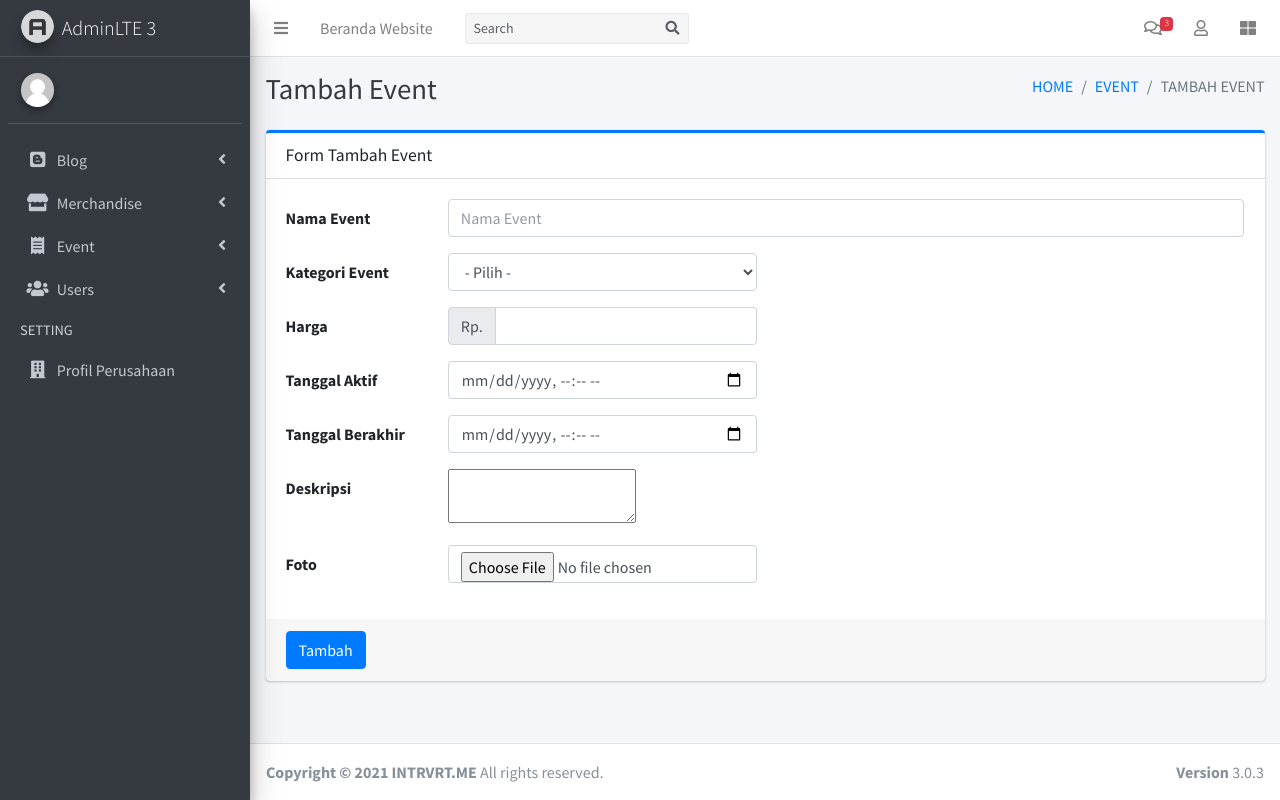
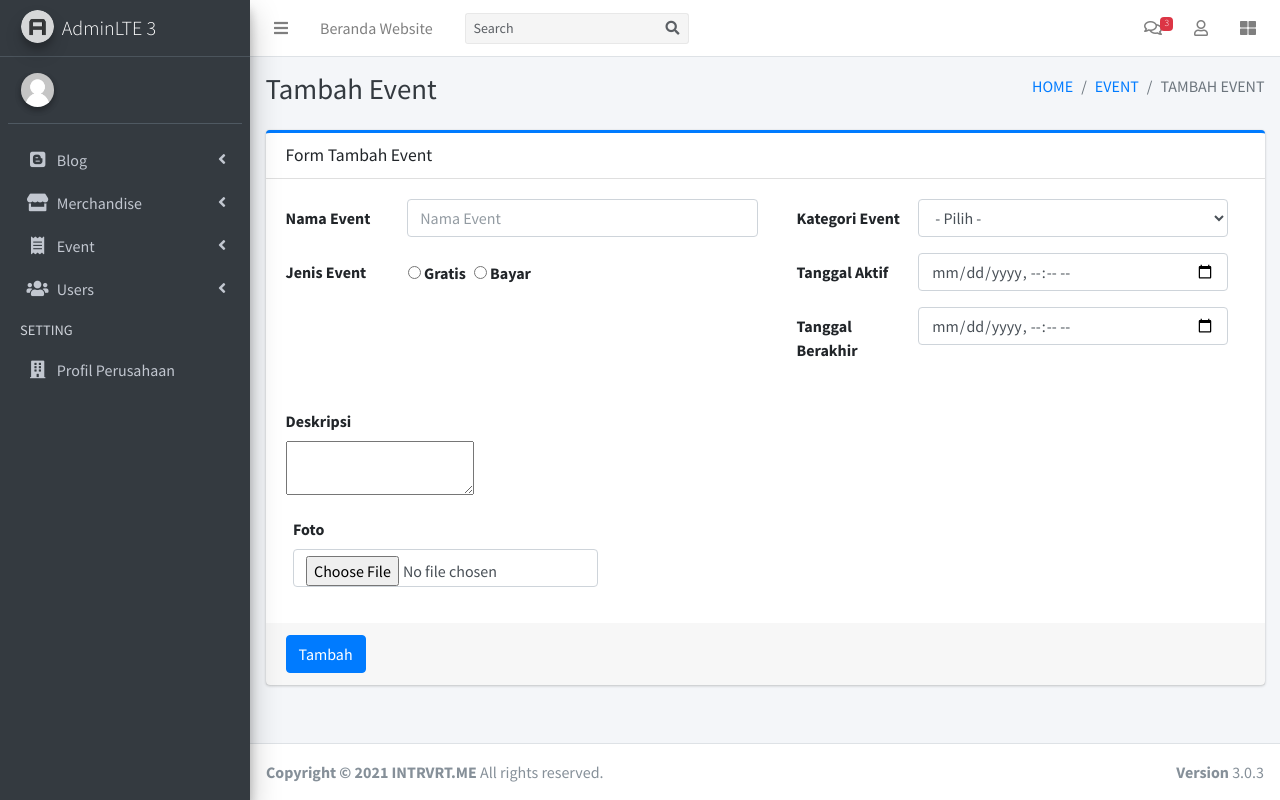
Before and after one commit to diazadha/Intrvrt.me-Website_Project, a CodeIgniter app: page /database/index.php/admin/event/tambah in a window 1280 px wide. Run offline with CodeIgniter, Linux system fonts and the light colour scheme; data that the repository does not hold is empty; some libraries are stand-ins or nearby versions.

Commit message:
Update tampilan tambah Event

```diff
--- a/application/views/admin/tambah_event.php
+++ b/application/views/admin/tambah_event.php
@@ -31,19 +31,47 @@
                             </h3>
                         </div>
                         <form class="form-horizontal" enctype="multipart/form-data" action ="<?=base_url('admin/Event/tambah_event')?>" method="POST">
+
                             <div class="card-body">
                             <?=$this->session->flashdata('message'); $this->session->unset_userdata('message');?>
+                                <div class="row">
+                                    <div class="col-6">
                                         <div class="form-group row">
-                                    <label for="name" class="col-sm-2 col-form-label">Nama Event</label>
-                                    <div class="col-sm-10">
+                                            <label class="col-sm-3 col-form-label">Nama Event</label>
+                                            <div class="input-group col-9">
                                                 <?= form_error('nama', '<small class="text-danger pl-1">', '</small>'); ?>
                                                 <input type="text" class="form-control" id="nama_event" placeholder="Nama Event" name="nama_event" required>
                                             </div>
                                         </div>
 
                                         <div class="form-group row">
-                                    <label for="kategori" class="col-sm-2 col-form-label">Kategori Event</label>
-                                    <div class="col-sm-4">
+                                            <label class="col-sm-3 col-form-label">Jenis Event</label>
+                                            <div class="ml-2 mt-2">
+                                                <input type="radio" name="rad" id="rad1" value="1" class="rad"/>
+                                                <label>Gratis</label>
+                                            </div>
+                                            <div class="ml-2 mt-2">
+                                                <input type="radio" name="rad" id="rad2" value="2" class="rad"/>
+                                                <label>Bayar</label>
+                                            </div>
+                                        </div>
+
+                                        <div class="form-group row" id="form2" style="display:none">
+                                            <label class="col-sm-3 col-form-label">Harga</label>
+                                            <div class="input-group flex-nowrap col-9">
+                                                <div class="input-group-prepend">
+                                                    <span class="input-group-text" id="addon-wrapping">Rp.</span>
+                                                </div>
+                                                <input type="number" name="harga" value="0" class="form-control" aria-label="stok" aria-describedby="addon-wrapping" required>
+                                            </div>
+                                        </div>
+
+                                    </div>
+                                    <hr>
+                                    <div class="col-6">
+                                        <div class="form-group row">
+                                            <label class="col-sm-3 ml-4 col-form-label">Kategori Event</label>
+                                            <div class="input-group col-8">
                                             <select class="form-control" name="kategori" id="kategori">
                                                 <option value=''>- Pilih -</option>
                                                 <?php foreach($kategori as $ktgr){ ?>
@@ -52,41 +80,32 @@
                                             </select>
                                             </div>
                                         </div>
-
                                         <div class="form-group row">
-                                    <label for="harga" class="col-sm-2 col-form-label">Harga</label>
-                                    <div class="input-group flex-nowrap col-sm-4">
-                                        <div class="input-group-prepend">
-                                            <span class="input-group-text" id="addon-wrapping">Rp.</span>
-                                        </div>
-                                        <input type="number" name="harga" class="form-control" aria-label="stok" aria-describedby="addon-wrapping" required>
-                                    </div>
-                                </div>
-
-                                <div class="form-group row">
-                                    <label for="diskon" class="col-sm-2 col-form-label">Tanggal Aktif</label>
-                                    <div class="input-group flex-nowrap col-sm-4">
+                                            <label class="col-sm-3 ml-4 col-form-label">Tanggal Aktif</label>
+                                            <div class="input-group flex-nowrap col-8">
                                                 <input type="datetime-local" name="tgl_aktif" class="form-control" aria-label="stok" aria-describedby="addon-wrapping" required>
                                             </div>
                                         </div>
 
                                         <div class="form-group row">
-                                    <label for="diskon" class="col-sm-2 col-form-label">Tanggal Berakhir</label>
-                                    <div class="input-group flex-nowrap col-sm-4">
+                                            <label class="col-sm-3 ml-4 col-form-label">Tanggal Berakhir</label>
+                                            <div class="input-group flex-nowrap col-8">
                                                 <input type="datetime-local" name="tgl_berakhir" class="form-control" aria-label="stok" aria-describedby="addon-wrapping" required>
                                             </div>
                                         </div>
+                                    </div>
 
-                                <div class="form-group row">
-                                    <label for="inputPassword3" class="col-sm-2 col-form-label">Deskripsi</label>
-                                    <div class="col-sm-10">
+                                </div>
+                                <div class="form-group">
+                                    <label class="mt-4">Deskripsi</label>
+                                    <div>
                                         <textarea class="textarea" name="deskripsi"></textarea>
                                     </div>
                                 </div>
 
-                                <div class="form-group row">
-                                    <label for="inputPassword3" class="col-sm-2 col-form-label">Foto</label>
-                                    <div class="col-sm-4">
+                                <div class="form-group">
+                                    <div class="col-4">
+                                    <label>Foto</label>
                                         <input type="file" name="foto" class="form-control" aria-label="stok" aria-describedby="addon-wrapping" required>
                                         <input type="hidden" class="custom-file-input" value="<?=$event->foto?>" name="foto_">
                                     </div>
@@ -98,6 +117,7 @@
                                 <button type="submit" class="btn btn-primary">Tambah</button>
                             </div>
                             <!-- /.card-footer -->
+
                         </form>
                     </div>
                 </div>
@@ -108,3 +128,16 @@
     </section>
     <!-- /.content -->
 </div>
+<script type="text/javascript" src="https://ajax.googleapis.com/ajax/libs/jquery/1.6.1/jquery.min.js"></script>
+<script type="text/javascript">
+    $(function(){
+        $(":radio.rad").click(function(){
+            $("#form1, #form2").hide()
+            if($(this).val() == "1"){
+                $("#form1").show();
+            }else{
+                $("#form2").show();
+            }
+        });
+    });
+</script>
```
Lines whose indentation alone changed are shown as unchanged.
